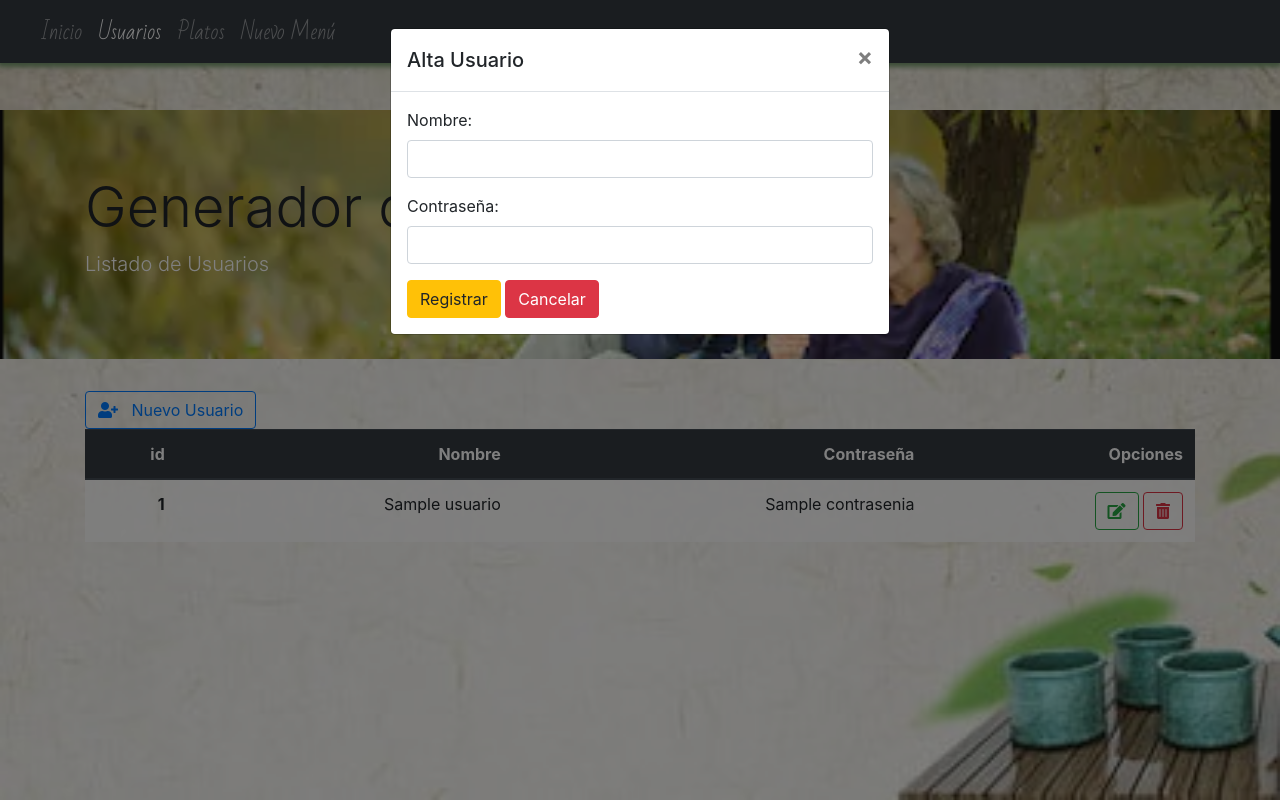
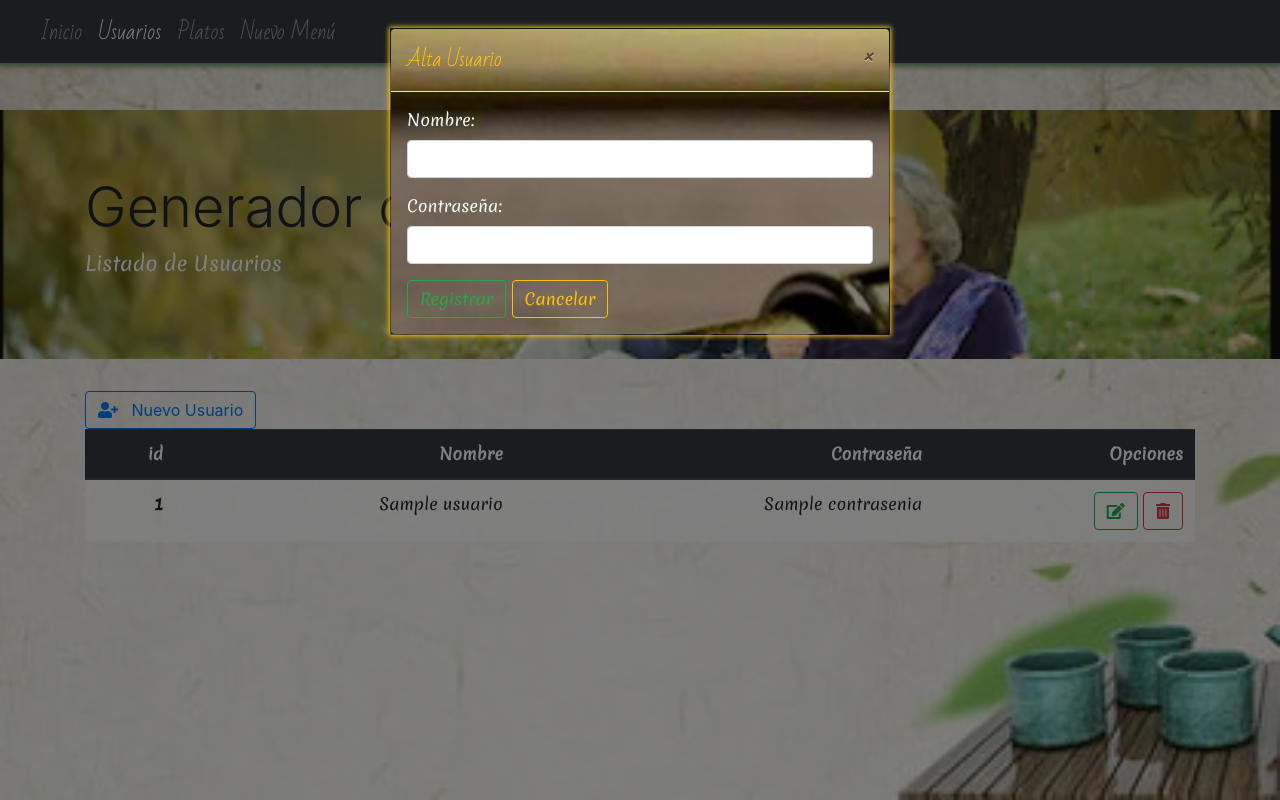
Before and after one commit to LadyAnith/generadorMenus, a Symfony app: template templates/usuarios/index.html.twig in a window 1280 px wide, after a click on "Nuevo Usuario". Run offline with Twig, Linux system fonts and the light colour scheme; the template is opened without the code that fills it: most values are stand-ins (such as "Sample title", 1, 10 or a date in 2020); some libraries are stand-ins or nearby versions.

Commit message:
estilo en los modales

```diff
--- a/public/css/estilos.css
+++ b/public/css/estilos.css
@@ -12,7 +12,7 @@ label.alergenos img{
 label.alergenos input:checked +img{
     opacity: 1;
     transition: .2s;
-    box-shadow: 0px 0px 5px 5px grey;
+    box-shadow: 0px 2px 5px 5px rgb(111, 168, 97);
 }
 
 /*ESTILOS BASE*/
@@ -48,6 +48,11 @@ nav a{
 nav a:hover{
     color: gold;
     background-color:rgba(17, 86, 104, 0.637);
+}
+
+#info{
+    background-image: url('/img/flor.jpg');
+
 }
 
 
@@ -103,8 +108,38 @@ nav a:hover{
 
 p{
     color: white;
+    font-family: 'Merienda', cursive;
 }
 
 table {
     background-color:rgba(255, 255, 255, 0.753);
+    font-family: 'Merienda', cursive;
 }
+
+/*ALTA USUARIO*/
+.modal-dialog{
+    box-shadow: 0px 0px 5px 1px #FFC312;
+}
+.modal-content{
+    background-image: url('/img/alta2.jpg');
+    background-repeat: no-repeat;
+    background-size: 100%;
+    background-attachment: fixed;
+    background-size: cover;
+    background-color:rgba(0, 0, 0, 0.5);
+
+
+}
+
+.modal-body{
+    background-color: rgba(0, 0, 0, 0.5) !important;
+    color: whitesmoke;
+    font-family: 'Merienda', cursive;
+}
+
+.modal-header{
+    background-color: rgba(0, 0, 0, 0.10) !important;
+    color: #FFC312;
+    font-family: 'Bad Script', cursive;
+    font-size: 1.3em;
+}
--- a/public/css/login.css
+++ b/public/css/login.css
@@ -61,7 +61,7 @@ color: white;
     box-shadow: 0px 0px 5px 1px #FFC312;
 }
 .modal-content{
-    background-image: url('/img/alta.jpg');
+    background-image: url('/img/alta2.jpg');
     background-repeat: no-repeat;
     background-size: 100%;
     background-attachment: fixed;
@@ -73,9 +73,12 @@ color: white;
 .modal-body{
     background-color: rgba(0, 0, 0, 0.5) !important;
     color: whitesmoke;
+    font-family: 'Merienda', cursive;
 }
 
 .modal-header{
     background-color: rgba(0, 0, 0, 0.10) !important;
     color: #FFC312;
+    font-family: 'Bad Script', cursive;
+    font-size: 1.3em;
 }
--- a/templates/base.html.twig
+++ b/templates/base.html.twig
@@ -10,6 +10,7 @@
 			<link rel="stylesheet" href="https://stackpath.bootstrapcdn.com/bootstrap/4.5.2/css/bootstrap.min.css" integrity="sha384-JcKb8q3iqJ61gNV9KGb8thSsNjpSL0n8PARn9HuZOnIxN0hoP+VmmDGMN5t9UJ0Z" crossorigin="anonymous">
 			<link href="https://cdnjs.cloudflare.com/ajax/libs/font-awesome/5.12.1/css/all.min.css" rel="stylesheet">
 			<link href="https://fonts.googleapis.com/css2?family=Bad+Script&display=swap" rel="stylesheet">
+			<link href="https://fonts.googleapis.com/css2?family=Josefin+Sans&family=Marck+Script&family=Merienda&family=Secular+One&family=Spectral:wght@300&family=Tangerine:wght@700&display=swap" rel="stylesheet">
 			<link href="/css/nice-select.css" rel="stylesheet">
 			<link href="/css/estilos.css" rel="stylesheet">
 		{% endblock %}
@@ -81,7 +82,7 @@ $('.nice-select').niceSelect();
 			{% for message in app.flashes('info') %}
 				<div class="modal" tabindex="-1" id="mensajeUpdate">
 					<div class="modal-dialog">
-						<div class="modal-content">
+						<div class="modal-content" id="info">
 							<div class="modal-header">
 								<h5 class="modal-title">Información</h5>
 								<button type="button" class="close" data-dismiss="modal" aria-label="Close">
@@ -92,7 +93,7 @@ $('.nice-select').niceSelect();
 								<p>{{message}}.</p>
 							</div>
 							<div class="modal-footer">
-								<button type="reset" class="btn btn-primary" data-dismiss="modal">Aceptar</button>
+								<button type="reset" class="btn btn-outline-success" data-dismiss="modal">Aceptar</button>
 							</div>
 						</div>
 					</div>
--- a/templates/usuarios/altaUsuario.html.twig
+++ b/templates/usuarios/altaUsuario.html.twig
@@ -17,9 +17,9 @@
                         <label for="contrasenia">Contraseña:</label>
                         <input type="password" class="form-control" id="contrasenia" name="contrasenia">
                     </div>
-                    <button type="submit" class="btn btn-warning">Registrar</button>
+                    <button type="submit" class="btn btn-outline-success">Registrar</button>
                     <input type="hidden" name="pagina_actual">
-                    <button type="reset" class="btn btn-danger" data-dismiss="modal">Cancelar</button>
+                    <button type="reset" class="btn btn-outline-warning" data-dismiss="modal">Cancelar</button>
                 </form>
             </div>
         </div>
--- a/templates/usuarios/index.html.twig
+++ b/templates/usuarios/index.html.twig
@@ -65,8 +65,8 @@
                                     <label for="contrasenia">Contraseña:</label>
                                     <input type="password" placeholder="Nueva contraseña" class="form-control" id="contrasenia" name="contrasenia" value="">
                                 </div>
-                                <button type="submit" class="btn btn-primary">Editar</button>
-                                <button type="reset" class="btn btn-danger" data-dismiss="modal">Cancelar</button>
+                                <button type="submit" class="btn btn-outline-success">Editar</button>
+                                <button type="reset" class="btn btn-outline-warning" data-dismiss="modal">Cancelar</button>
                             </form>
                         </div>
                     </div>
```
Also changed, not shown: public/img/alta2.jpg (added), public/img/botella.jpg (added), public/img/botella.png (added), public/img/botella2.jpg (added), public/img/botella2.png (added), public/img/flor.jpg (added).
